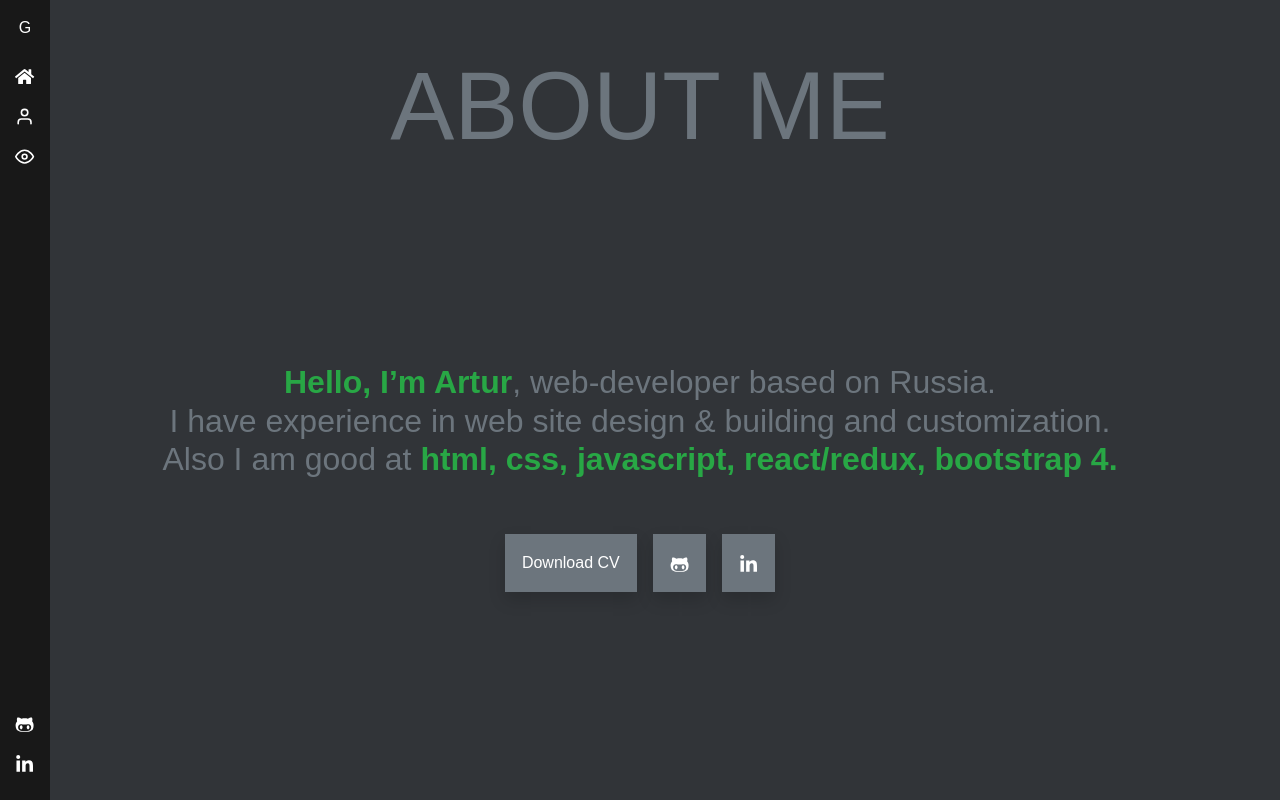
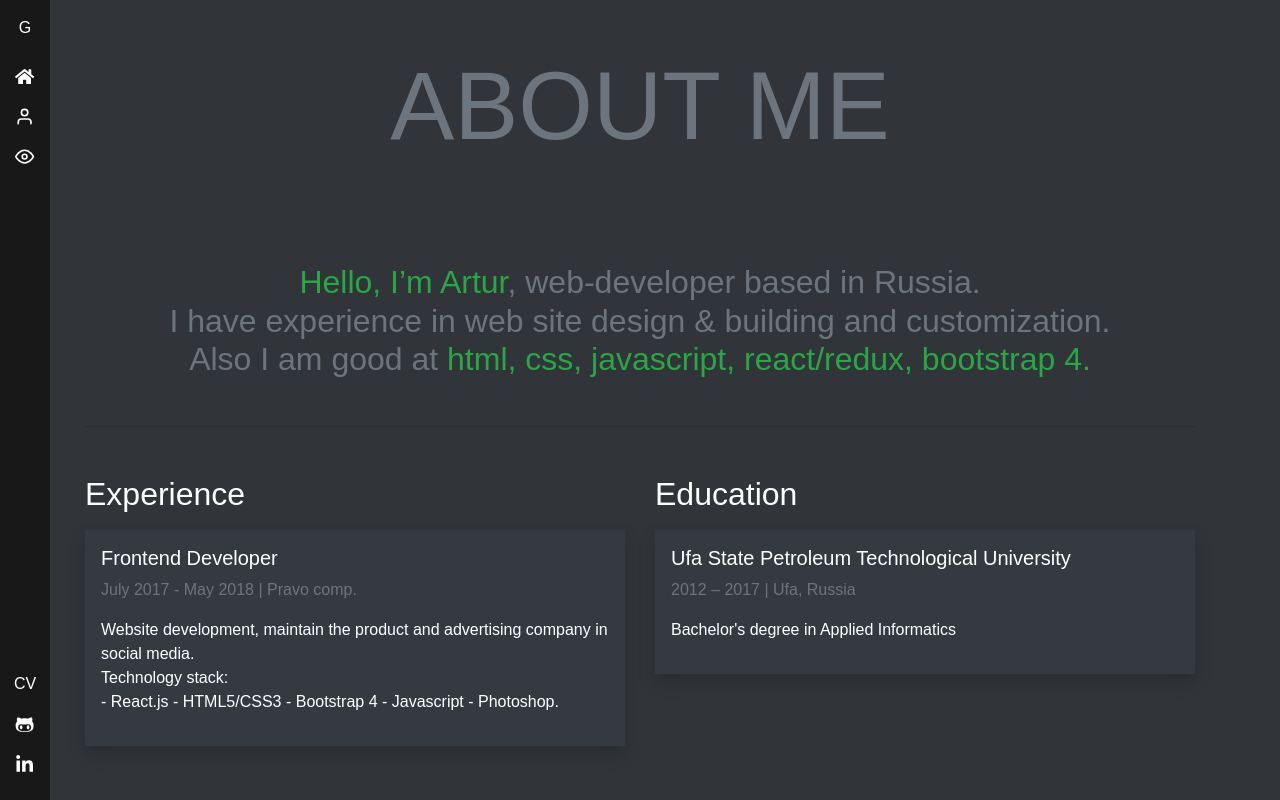
Before and after one commit to Goolpe/portfolioReact, a React (Create React App) app: page /about in a window 1280 px wide. Built offline with nearby package versions, Linux system fonts and the light colour scheme; a web font is replaced by a local one.

Commit message:
about exp edu

```diff
--- a/src/components/About.js
+++ b/src/components/About.js
@@ -7,13 +7,31 @@ class About extends Component{
 			<section id="About" style={{background: "#313438"}}>
 				<div className="container text-center" >
 					<h1 className="text-muted display-1 pt-5">ABOUT ME</h1>
-					<h2 className="text-muted" style={{marginTop: "200px"}}><span className="text-success font-weight-bold">Hello, I’m Artur</span>, web-developer based on Russia.<br/>
+					<h2 className="text-muted mb-5" style={{marginTop: "100px"}}><span className="text-success">Hello, I’m Artur</span>, web-developer based in Russia.<br/>
 					I have experience in web site design & building
-					and customization. <br/> Also I am good at <span className="text-success font-weight-bold">html, css,
+					and customization. <br/> Also I am good at <span className="text-success">html, css,
 					javascript, react/redux, bootstrap 4.</span></h2>
-					<a href="https://drive.google.com/file/d/19JZKoj07JXDcXXVxltXzKr5bAzXOhJ6R/view?usp=sharing" className="btn btn-secondary shadow mt-5 p-3 rounded-0" target="_blank">Download CV</a>
-					<a href="https://github.com/goolpe" target="_blank" className="btn btn-secondary shadow mt-5 p-3 ml-3 rounded-0"><FaGithubAlt color="white" size="1.2em"/></a>
-					<a href="https://www.linkedin.com/goolpe" target="_blank" className="btn btn-secondary shadow mt-5 p-3 ml-3 rounded-0"><FaLinkedinIn color="white" size="1.2em"/></a>
+					<hr/>
+					<div className="text-white row mt-5 text-left">
+						<div className="col-12 col-md-6">
+							<h2>Experience</h2>
+							<div className="bg-dark shadow p-3 mt-3">
+								<h5>Frontend Developer</h5>
+								<p className="text-secondary">July 2017 - May 2018 | Pravo comp.</p>
+								<p>Website development, maintain the product and advertising company in social media.<br/>
+								Technology stack:<br/>
+								- React.js - HTML5/CSS3 - Bootstrap 4 - Javascript - Photoshop.</p>
+							</div>
+						</div>
+						<div className="col-12 col-md-6">
+							<h2>Education</h2>
+							<div className="bg-dark shadow p-3 mt-3">
+								<h5>Ufa State Petroleum Technological University</h5>
+								<p className="text-secondary">2012 – 2017 | Ufa, Russia</p>
+								<p>Bachelor's degree in Applied Informatics</p>
+							</div>
+						</div>
+					</div>
 				</div>
 			</section>
 		)
--- a/src/components/Navigation.js
+++ b/src/components/Navigation.js
@@ -37,6 +37,10 @@ class Navigation extends Component{
 					    </UncontrolledTooltip>
 					</ul>
 					<ul className="text-center">
+						<li className="pb-2 pt-2" id="TooltipCV"><a href="https://drive.google.com/file/d/19JZKoj07JXDcXXVxltXzKr5bAzXOhJ6R/view?usp=sharing" target="_blank">CV</a></li>
+						<UncontrolledTooltip className="ml-1" placement="right" target="TooltipCV">
+					        Curriculum vitae
+					    </UncontrolledTooltip>
 						<li className="pb-2 pt-2" id="TooltipGithub"><a href="https://github.com/goolpe" target="_blank"><FaGithubAlt color="white" size="1.2em"/></a></li>
 						<UncontrolledTooltip className="ml-1" placement="right" target="TooltipGithub">
 					        Github
--- a/src/index.css
+++ b/src/index.css
@@ -6,6 +6,7 @@ p,body {
 
 a{
 	color: #fff !important;
+	text-decoration: none !important;
 }
 
 ul{
```
